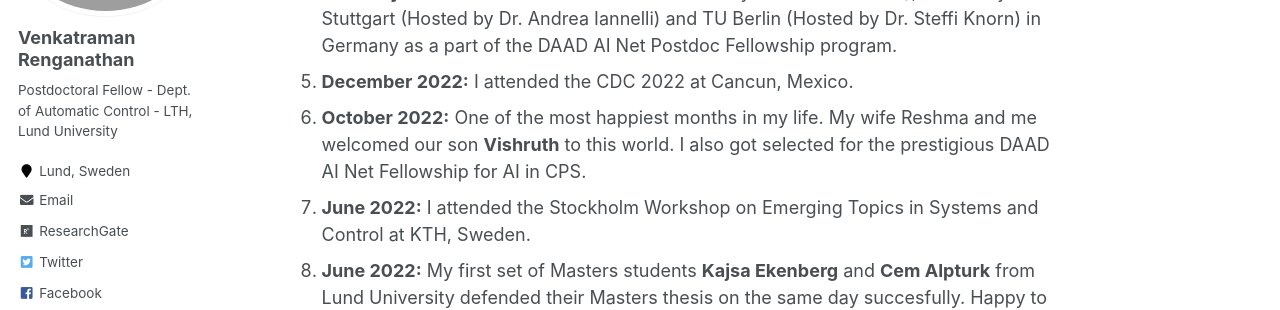
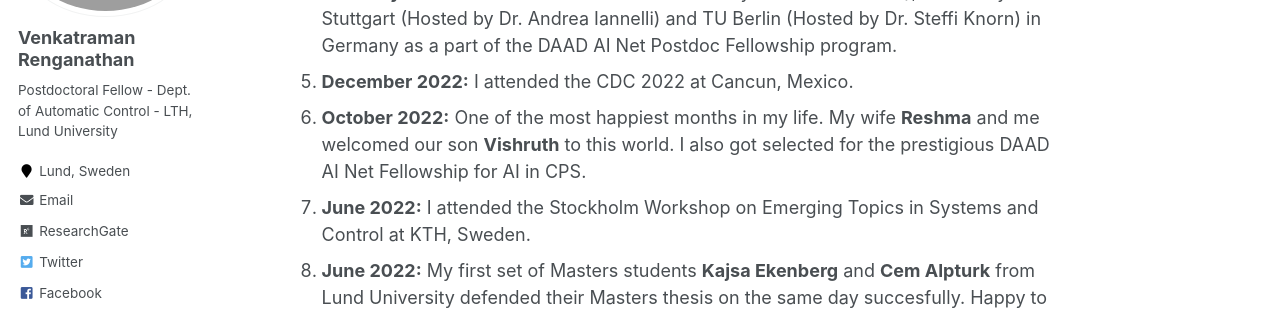
Before and after one commit to venkatramanrenganathan/venkatramanrenganathan.github.io, a Jekyll site: the page built from _pages/about.md, in a window 1280 px wide and 900 px high, scrolled down 1228 px. Shown: the part 153-463 px from the top of the window. Built offline with Jekyll 4.4.1, drawn with Linux system fonts in a browser that asks for light colours; some web fonts are replaced.

```diff
--- a/_pages/about.md
+++ b/_pages/about.md
@@ -28,7 +28,7 @@ I am a postdoctoral researcher at the [Department of Automatic Control](https://
 1. **May 2023:** I attended the NCCR Automation's CyDiSy workshop at Monte Verita, Switzerland.
 1. **February 2023:** I visited TU Darmstadt (Hosted by Dr. Rolf Findeisen), University of Stuttgart (Hosted by Dr. Andrea Iannelli) and TU Berlin (Hosted by Dr. Steffi Knorn) in Germany as a part of the DAAD AI Net Postdoc Fellowship program.
 1. **December 2022:** I attended the CDC 2022 at Cancun, Mexico.
-1. **October 2022:** One of the most happiest months in my life. My wife Reshma and me welcomed our son **Vishruth** to this world. I also got selected for the prestigious DAAD AI Net Fellowship for AI in CPS.
+1. **October 2022:** One of the most happiest months in my life. My wife **Reshma** and me welcomed our son **Vishruth** to this world. I also got selected for the prestigious DAAD AI Net Fellowship for AI in CPS.
 1. **June 2022:** I attended the Stockholm Workshop on Emerging Topics in Systems and Control at KTH, Sweden.
 1. **June 2022:** My first set of Masters students **Kajsa Ekenberg** and **Cem Alpturk** from Lund University defended their Masters thesis on the same day succesfully. Happy to be a proud supervisor!
 1. **August 2021:** I started my postdoc position at the Department of Automatic Control in Lund University, Sweden under **Dr. Anders Rantzer**.
```
